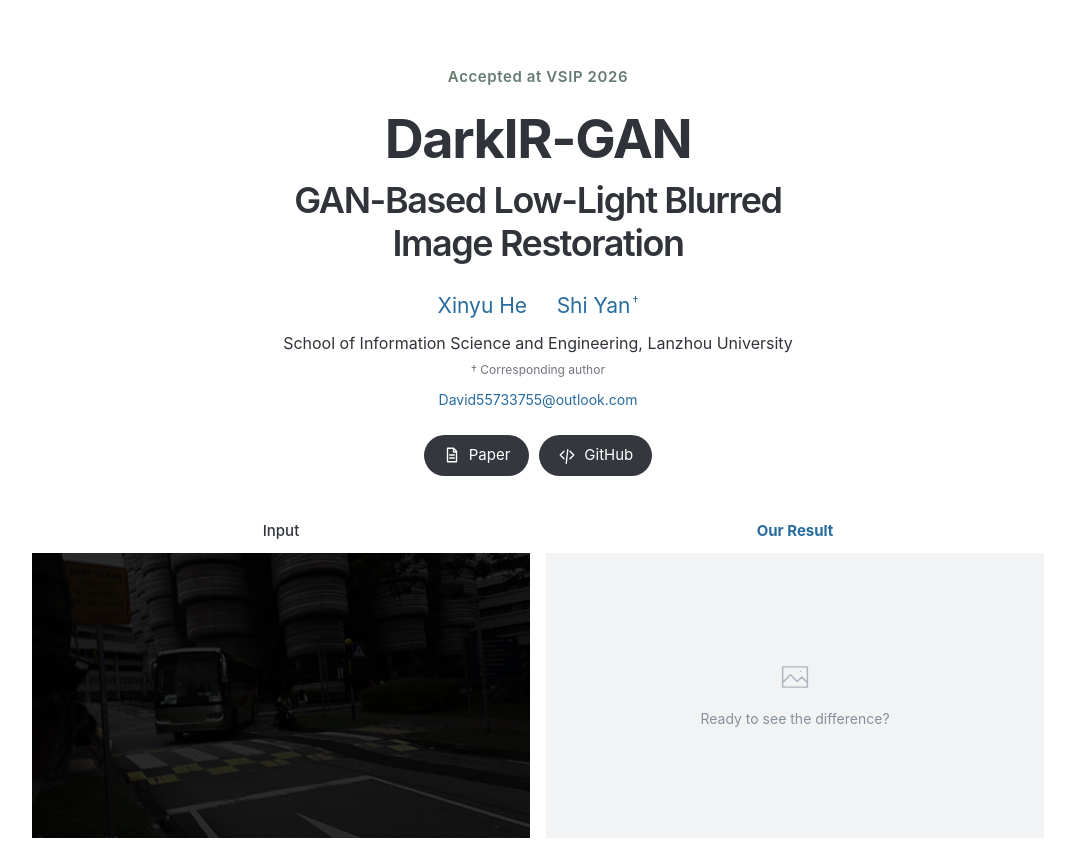
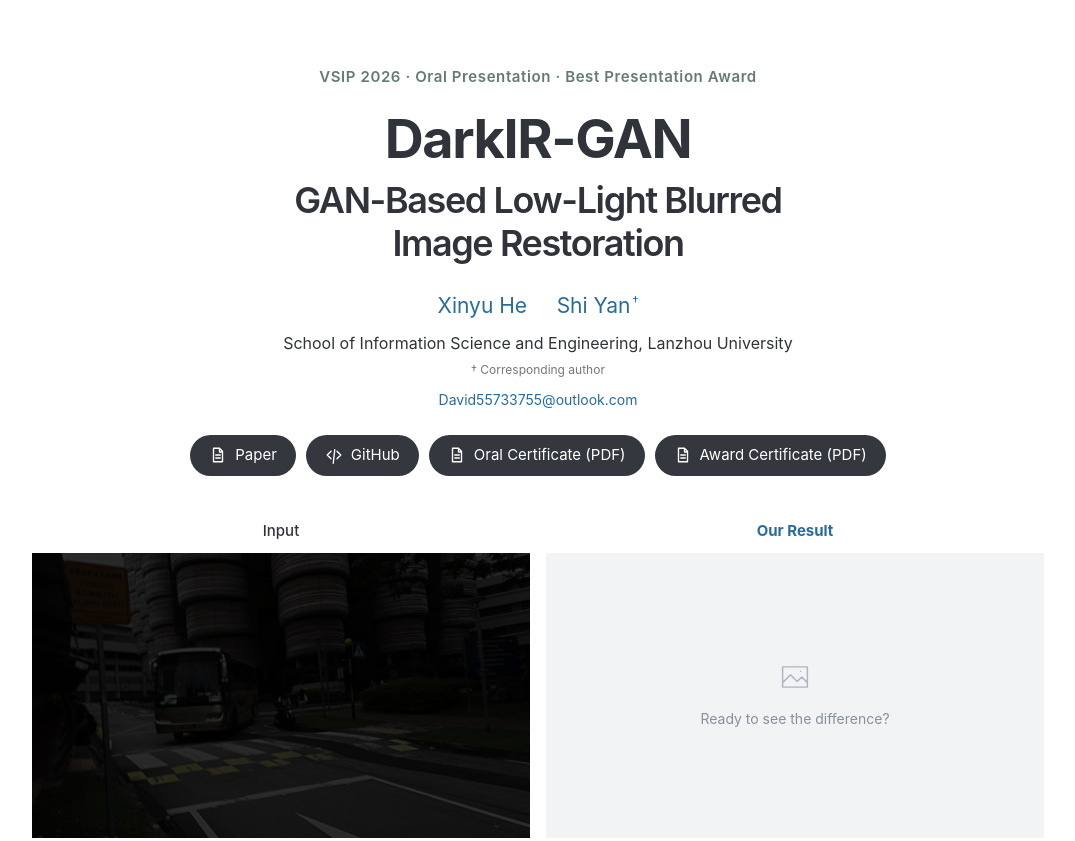
Before and after one commit to David-He-NJ/DarkIR-GAN, a plain HTML site: page index.html in a window 1280 px wide. Shown: the top 841 px of the page, without its empty margins (102-1177 px from the left). Drawn offline with Linux system fonts and the light colour scheme.

Commit message:
Add VSIP 2026 presentation and award certificates

```diff
--- a/index.html
+++ b/index.html
@@ -4,11 +4,11 @@
   <meta charset="utf-8">
   <meta name="viewport" content="width=device-width, initial-scale=1">
   <title>DarkIR-GAN: GAN-Based Low-Light Blurred Image Restoration</title>
-  <meta name="description" content="DarkIR-GAN adds adversarial supervision to DarkIR for joint low-light enhancement and motion deblurring. Xinyu He and Shi Yan. Accepted at VSIP 2026.">
+  <meta name="description" content="DarkIR-GAN adds adversarial supervision to DarkIR for joint low-light enhancement and motion deblurring. Xinyu He and Shi Yan. Presented orally at VSIP 2026 and received the Best Presentation Award.">
   <meta name="theme-color" content="#ffffff">
   <meta property="og:type" content="website">
   <meta property="og:title" content="DarkIR-GAN">
-  <meta property="og:description" content="GAN-Based Low-Light Blurred Image Restoration · Accepted at VSIP 2026">
+  <meta property="og:description" content="GAN-Based Low-Light Blurred Image Restoration · VSIP 2026 Best Presentation Award">
   <meta property="og:url" content="https://david-he-nj.github.io/DarkIR-GAN/">
   <meta property="og:image" content="https://david-he-nj.github.io/DarkIR-GAN/assets/social.jpg">
   <link rel="canonical" href="https://david-he-nj.github.io/DarkIR-GAN/">
@@ -19,7 +19,7 @@
 <body>
   <a class="skip-link" href="#abstract">Skip to abstract</a>
   <header class="paper-header">
-    <p class="venue">Accepted at VSIP 2026</p>
+    <p class="venue">VSIP 2026 · Oral Presentation · Best Presentation Award</p>
     <h1><span class="project-name">DarkIR-GAN</span><span class="paper-title">GAN-Based Low-Light Blurred<br class="desktop-break"> Image Restoration</span></h1>
     <p class="authors"><a href="mailto:David55733755@outlook.com">Xinyu He</a> <span class="author-separator">&nbsp; &nbsp;</span> Shi Yan<sup>†</sup></p>
     <p class="affiliation">School of Information Science and Engineering, Lanzhou University</p>
@@ -28,6 +28,8 @@
     <div class="resource-links">
       <a class="resource" href="assets/DarkIR-GAN.pdf?v=20261025-262782935607" target="_blank" rel="noopener"><svg viewBox="0 0 24 24" aria-hidden="true"><path d="M6 3h8l4 4v14H6zM14 3v5h4M9 12h6M9 16h6"/></svg>Paper</a>
       <a class="resource" href="https://github.com/David-He-NJ/DarkIR-GAN" target="_blank" rel="noopener"><svg viewBox="0 0 24 24" aria-hidden="true"><path d="m8 7-5 5 5 5m8-10 5 5-5 5m-3-12-2 18"/></svg>GitHub</a>
+      <a class="resource" href="assets/vsip-2026-oral-presentation-certificate.pdf" target="_blank" rel="noopener"><svg viewBox="0 0 24 24" aria-hidden="true"><path d="M6 3h8l4 4v14H6zM14 3v5h4M9 12h6M9 16h6"/></svg>Oral Certificate (PDF)</a>
+      <a class="resource" href="assets/vsip-2026-best-presentation-award.pdf" target="_blank" rel="noopener"><svg viewBox="0 0 24 24" aria-hidden="true"><path d="M6 3h8l4 4v14H6zM14 3v5h4M9 12h6M9 16h6"/></svg>Award Certificate (PDF)</a>
     </div>
   </header>
 
```
Also changed, not shown: 2 other files.
